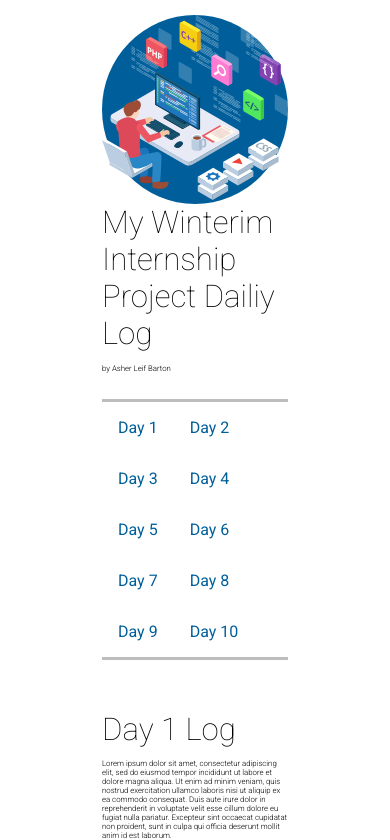
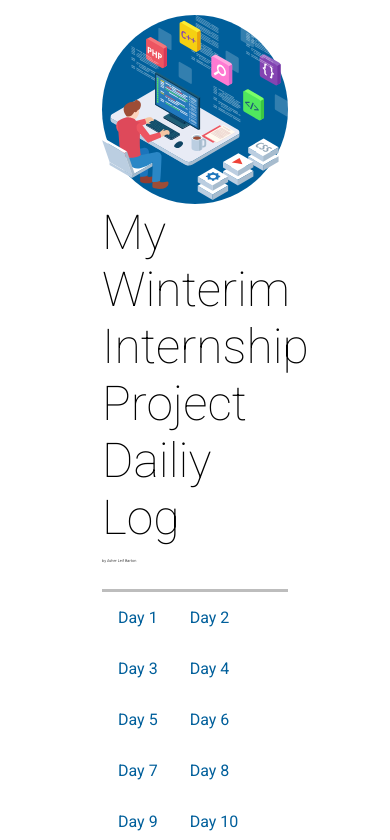
Before and after one commit to AshtmlB/test-repository, a plain HTML site: page index.html in a window 390 px wide. Shown: the top 840 px of the page. Drawn offline with Linux system fonts and the light colour scheme.

Commit message:
working session

```diff
--- a/css/styles.scss
+++ b/css/styles.scss
@@ -18,7 +18,7 @@ ul {
 
 h1 {
     font-weight: 100;
-    font-size: 4vw;
+    font-size: clamp(3rem, 4vw, 6rem);
     margin: 0px;
 }
 
@@ -42,33 +42,19 @@ h4 {
         //display: block;
         flex-direction: column-reverse;
         align-items: stretch;
-        .hero-title {
-            width: 100%;
-        }
-        h1 {
-            font-size: 8vw;
-            align-items: center;
-        }
-        h3 {
-            font-size: 2.0vw;
-            font-weight: 300;
-            margin: 3vw 0;
-            width: 50vw;
-        }
 
     }
 }
 
 .hero-title {
     flex: 1;
-    width: 45%;
+    //width: 45%;
 }
 .hero-picture {
     flex: 1;
-    //background: #D4E9FF;
     background: #005F9B;
     border-radius: 50%;
-    //width: 55%;
+    max-width: 400px;
 }
 
 .log-image {
```
Also changed, not shown: css/styles.css, 1 other file.
